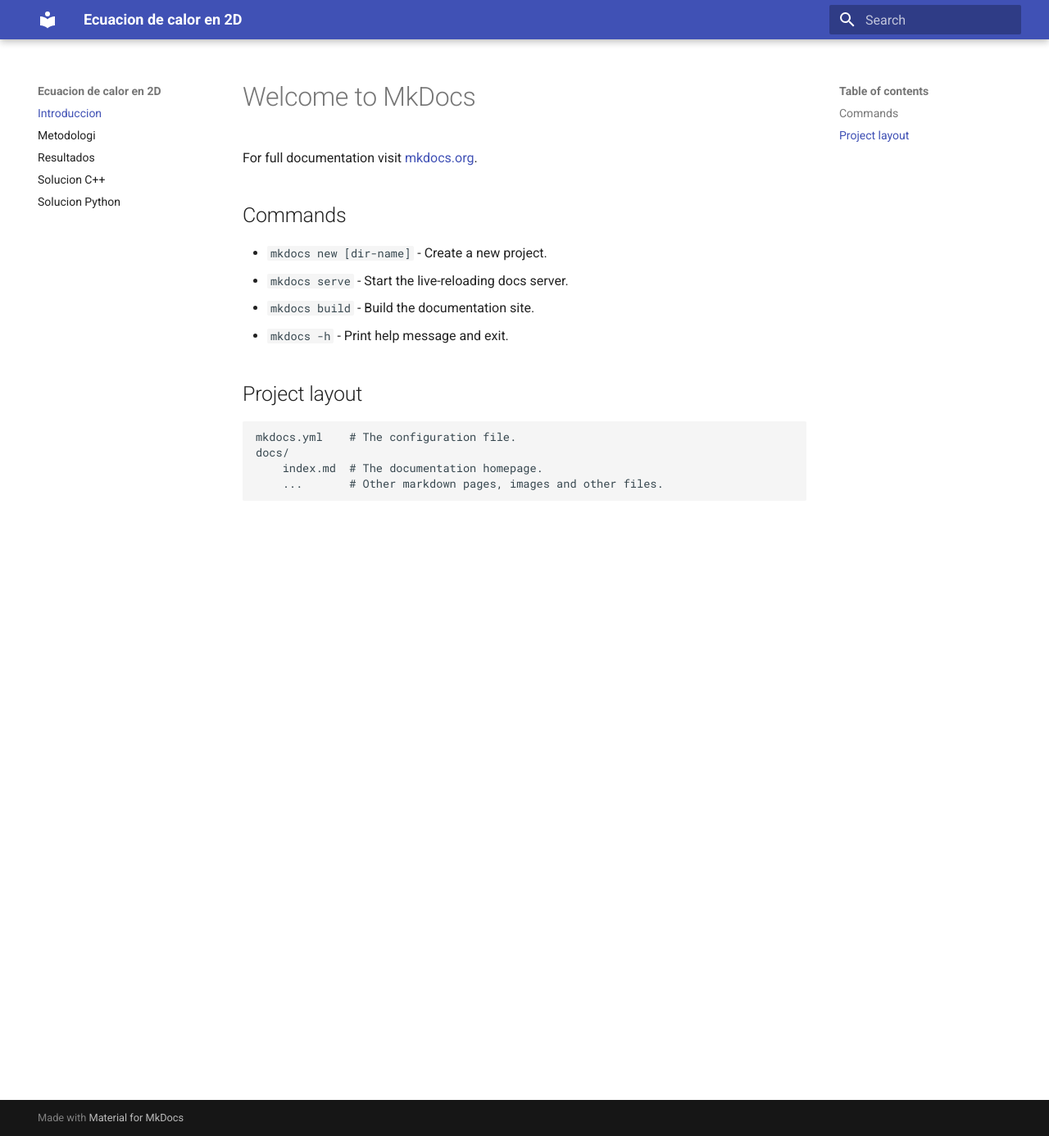
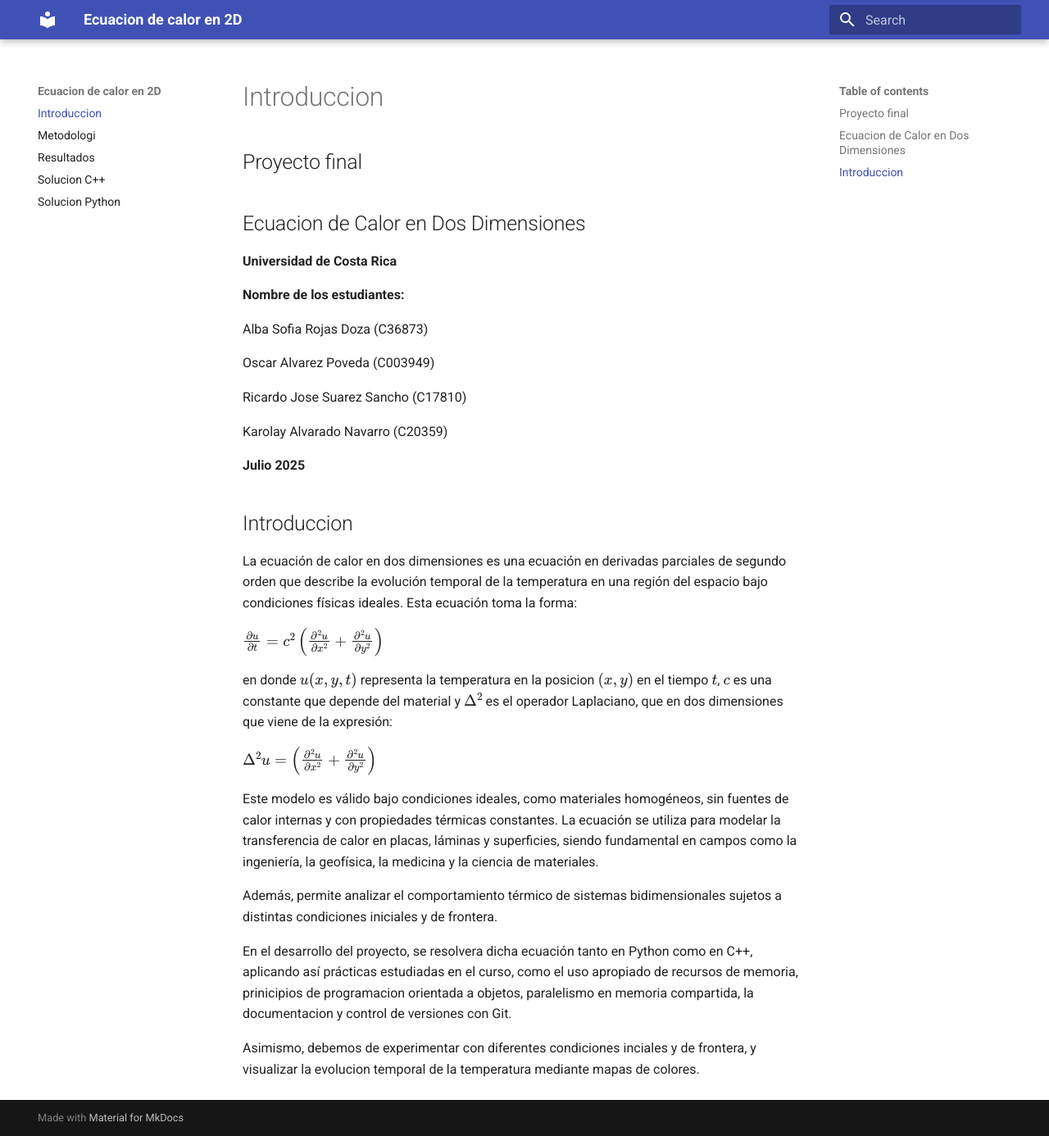
Before and after one commit to KarolayAN/Proyecto, an MkDocs documentation site: the page built from docs/index.md, in a window 1280 px wide and 1386 px high. Shown: the whole window at 82% size. Built offline with MkDocs 1.6.1 and Material for MkDocs 9.7.7, drawn with Linux system fonts in a browser that asks for light colours.

Commit message:
Update index.md

```diff
--- a/docs/index.md
+++ b/docs/index.md
@@ -1,17 +1,37 @@
-# Welcome to MkDocs
+## Proyecto final
 
-For full documentation visit [mkdocs.org](https://www.mkdocs.org).
+## Ecuacion de Calor en Dos Dimensiones
 
-## Commands
+**Universidad de Costa Rica**
 
-* `mkdocs new [dir-name]` - Create a new project.
-* `mkdocs serve` - Start the live-reloading docs server.
-* `mkdocs build` - Build the documentation site.
-* `mkdocs -h` - Print help message and exit.
+**Nombre de los estudiantes:**
 
-## Project layout
+Alba Sofia Rojas Doza (C36873)
 
-    mkdocs.yml    # The configuration file.
-    docs/
-        index.md  # The documentation homepage.
-        ...       # Other markdown pages, images and other files.
+Oscar Alvarez Poveda (C003949)
+
+Ricardo Jose Suarez Sancho (C17810)
+
+Karolay Alvarado Navarro (C20359)
+
+
+**Julio 2025**
+
+
+## Introduccion
+
+La ecuación de calor en dos dimensiones es una ecuación en derivadas parciales de segundo orden que describe la evolución temporal de la temperatura en una región del espacio bajo condiciones físicas ideales. Esta ecuación toma la forma:
+
+ $\frac{\partial u}{\partial t} = c^2 \left( \frac{\partial^2 u}{\partial x^2} + \frac{\partial^2 u}{\partial y^2} \right)$
+
+en donde $u(x,y,t)$ representa la temperatura en la posicion $(x,y)$ en el tiempo $t$, $c$ es una constante que depende del material y $\Delta^2$ es el operador Laplaciano, que en dos dimensiones que viene de la expresión:
+
+$\Delta^2u = \left( \frac{\partial^2 u}{\partial x^2} + \frac{\partial^2 u}{\partial y^2} \right)$
+
+Este modelo es válido bajo condiciones ideales, como materiales homogéneos, sin fuentes de calor internas y con propiedades térmicas constantes. La ecuación se utiliza para modelar la transferencia de calor en placas, láminas y superficies, siendo fundamental en campos como la ingeniería, la geofísica, la medicina y la ciencia de materiales.
+
+Además,  permite analizar el comportamiento térmico de sistemas bidimensionales sujetos a distintas condiciones iniciales y de frontera.
+
+En el desarrollo del proyecto, se resolvera dicha ecuación tanto en Python como en C++, aplicando así prácticas estudiadas en el curso, como el uso apropiado de recursos de memoria, prinicipios de programacion orientada a objetos, paralelismo en memoria compartida, la documentacion y control de versiones con Git.
+
+Asimismo, debemos de experimentar con diferentes condiciones inciales y de frontera, y visualizar la evolucion temporal de la temperatura mediante mapas de colores.
```
